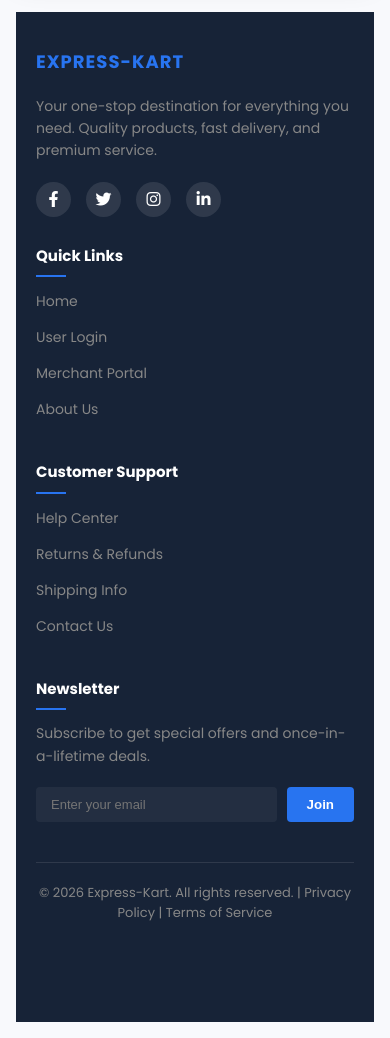
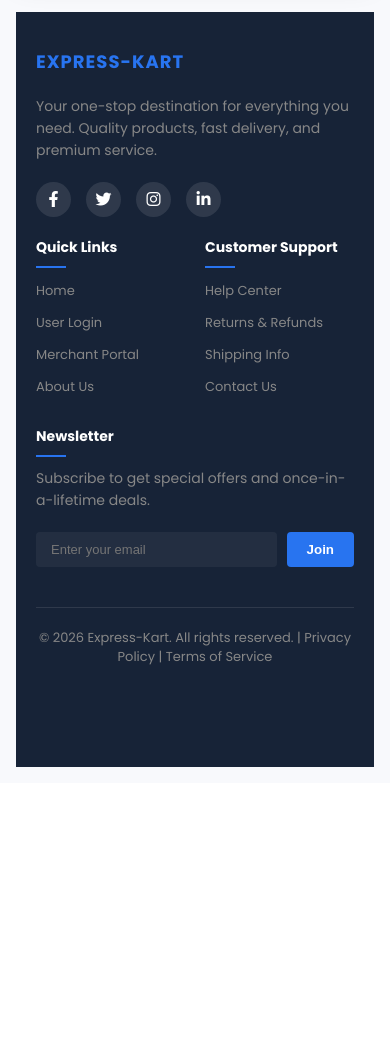
Before and after one commit to yugendrasai-ui/E-commers, a Flask app: page /super-admin/dashboard in a window 390 px wide. Shown: the part 1579-2617 px from the top of the page. After the commit the page ends 2346 px from the top, so only its background shows below. Run offline with Flask 3, Linux system fonts and the light colour scheme; a user stored in the database is signed in; data comes from the database, SQL or seed files in the repository; data that the repository does not hold is empty.

Commit message:
Footer mobile: Quick Links and Customer Support side by side

```diff
--- a/templates/footer.html
+++ b/templates/footer.html
@@ -199,13 +199,23 @@
 
     @media (max-width: 576px) {
         .footer-grid {
-            grid-template-columns: 1fr;
-            gap: 28px;
+            /* Brand full-width, Quick Links + Customer Support side by side, Newsletter full-width */
+            grid-template-columns: 1fr 1fr;
+            gap: 20px;
+        }
+
+        /* Brand section spans both columns */
+        .footer-grid .footer-section:first-child {
+            grid-column: 1 / -1;
+        }
+
+        /* Newsletter section spans both columns */
+        .footer-grid .footer-section:last-child {
+            grid-column: 1 / -1;
         }
 
         .main-footer {
             padding: 36px 0 100px;
-            /* 100px leaves space above the fixed bottom nav */
             margin-top: 30px;
         }
 
@@ -214,8 +224,16 @@
         }
 
         .footer-section h4 {
-            font-size: 15px;
-            margin-bottom: 12px;
+            font-size: 14px;
+            margin-bottom: 10px;
+        }
+
+        .footer-section ul li {
+            margin-bottom: 8px;
+        }
+
+        .footer-section ul li a {
+            font-size: 13px;
         }
 
         .subscribe-form {
```
